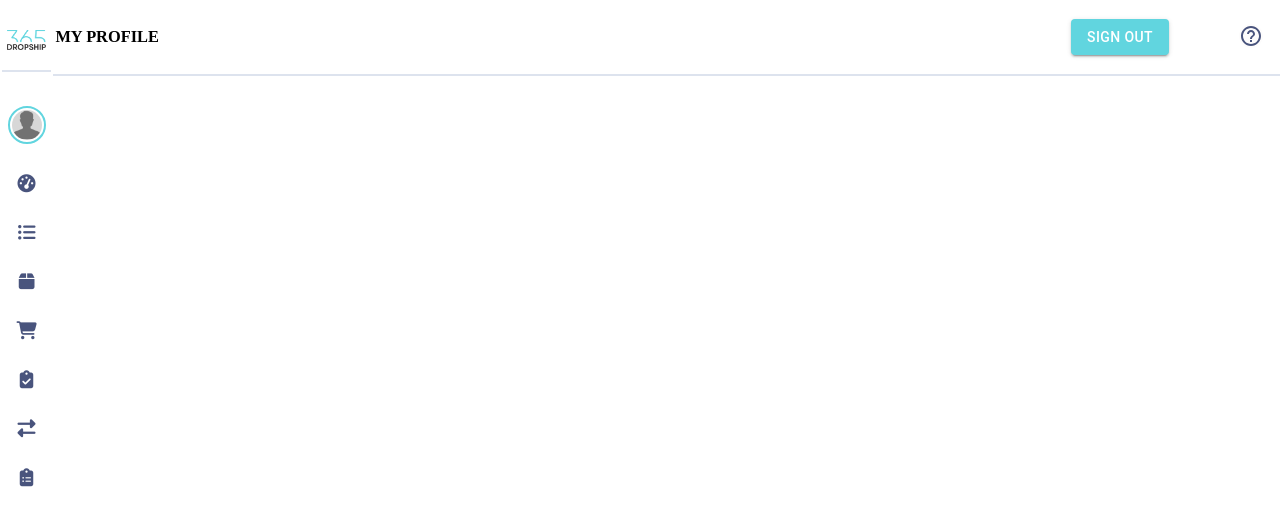
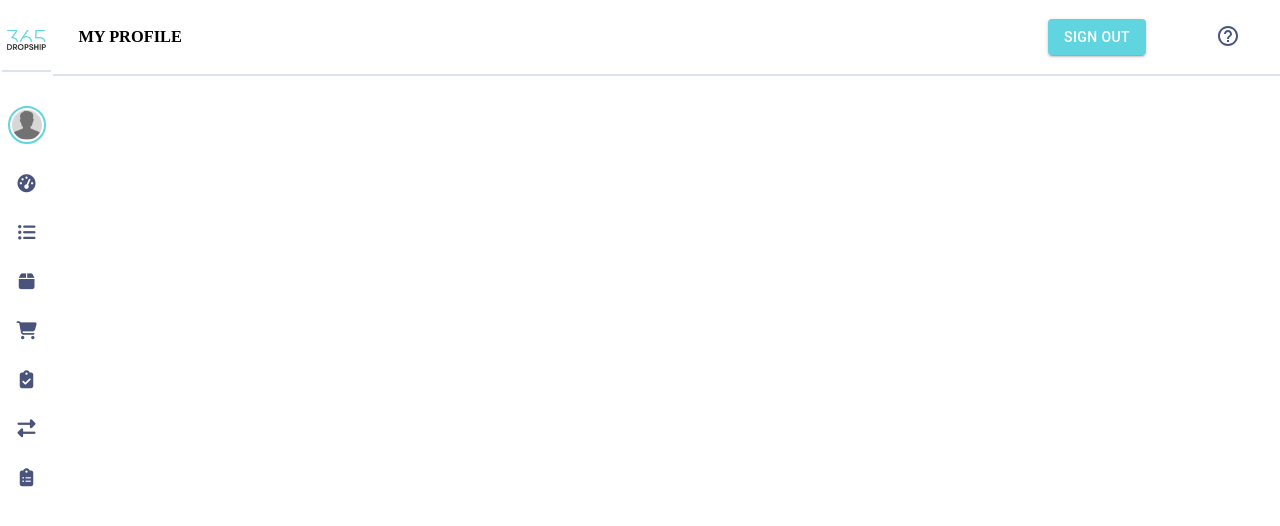
Before and after one commit to elenesokhadze/dropship-new, a React (Create React App) app: page /user in a window 1280 px wide. Shown: the top 526 px of the page. Built offline with nearby package versions, Linux system fonts and the light colour scheme.

Commit message:
fix: some chnages to user

```diff
--- a/src/User/user.css
+++ b/src/User/user.css
@@ -2,8 +2,6 @@
   display: flex;
   width: 97%;
   margin-left: 3%;
-  /* justify-content: space-between;
-  align-items: center; */
 }
 
 .user__heading {
@@ -11,7 +9,7 @@
   justify-content: space-between;
   align-items: center;
   width: 100%;
-  padding: 0 17px 0 17px;
+  padding: 0 40px 0 40px;
   border-bottom: 2px solid #dde3ee;
   height: 74px;
 }
```
